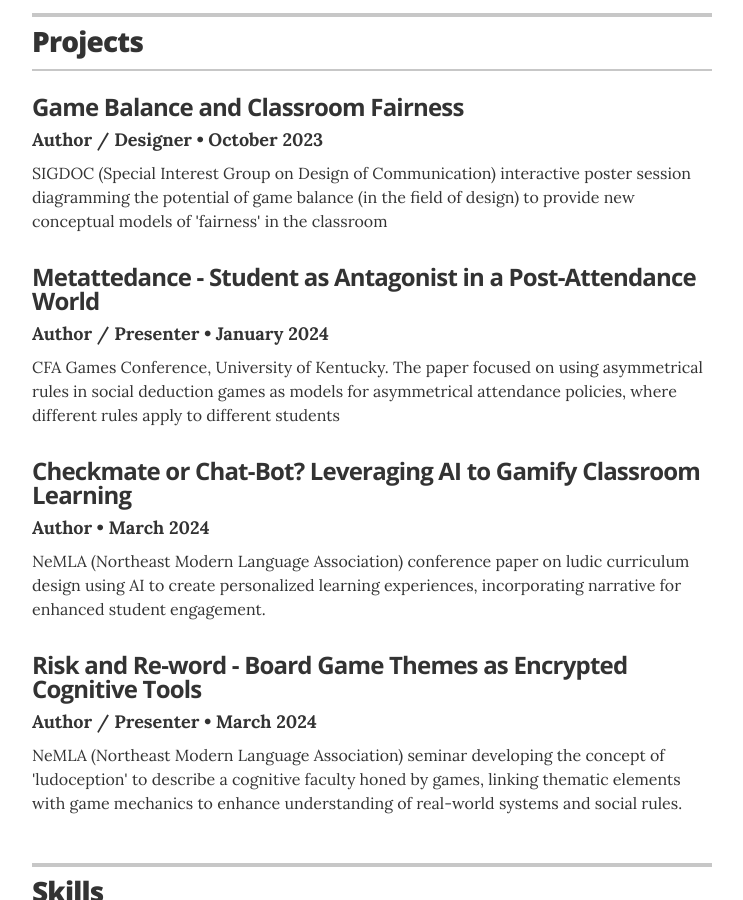
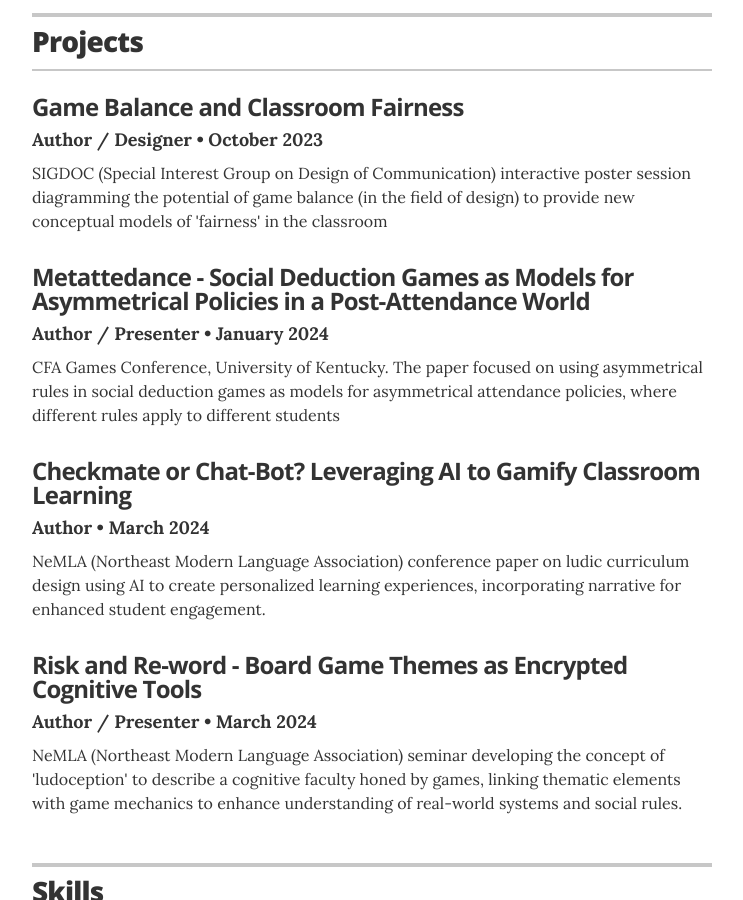
Before and after one commit to mwmxyz/academic, a Jekyll site: the page built from index.html, in a window 1280 px wide and 900 px high, scrolled down 1950 px. Shown: the whole window, without its empty margins (268-1011 px from the left). Built offline with Jekyll 4.4.1, drawn with Linux system fonts in a browser that asks for light colours.

Commit message:
Update projects.yml

```diff
--- a/_data/projects.yml
+++ b/_data/projects.yml
@@ -8,7 +8,7 @@
   description: SIGDOC (Special Interest Group on Design of Communication) interactive poster session diagramming the potential of game balance (in the field of design) to provide new conceptual models of 'fairness' in the classroom
 
 # Metattendance
-- project: Metattedance - Student as Antagonist in a Post-Attendance World
+- project: Metattedance - Social Deduction Games as Models for Asymmetrical Policies in a Post-Attendance World
   role: Author / Presenter
   duration: January 2024
   description: CFA Games Conference, University of Kentucky. The paper focused on using asymmetrical rules in social deduction games as models for asymmetrical attendance policies, where different rules apply to different students
```
